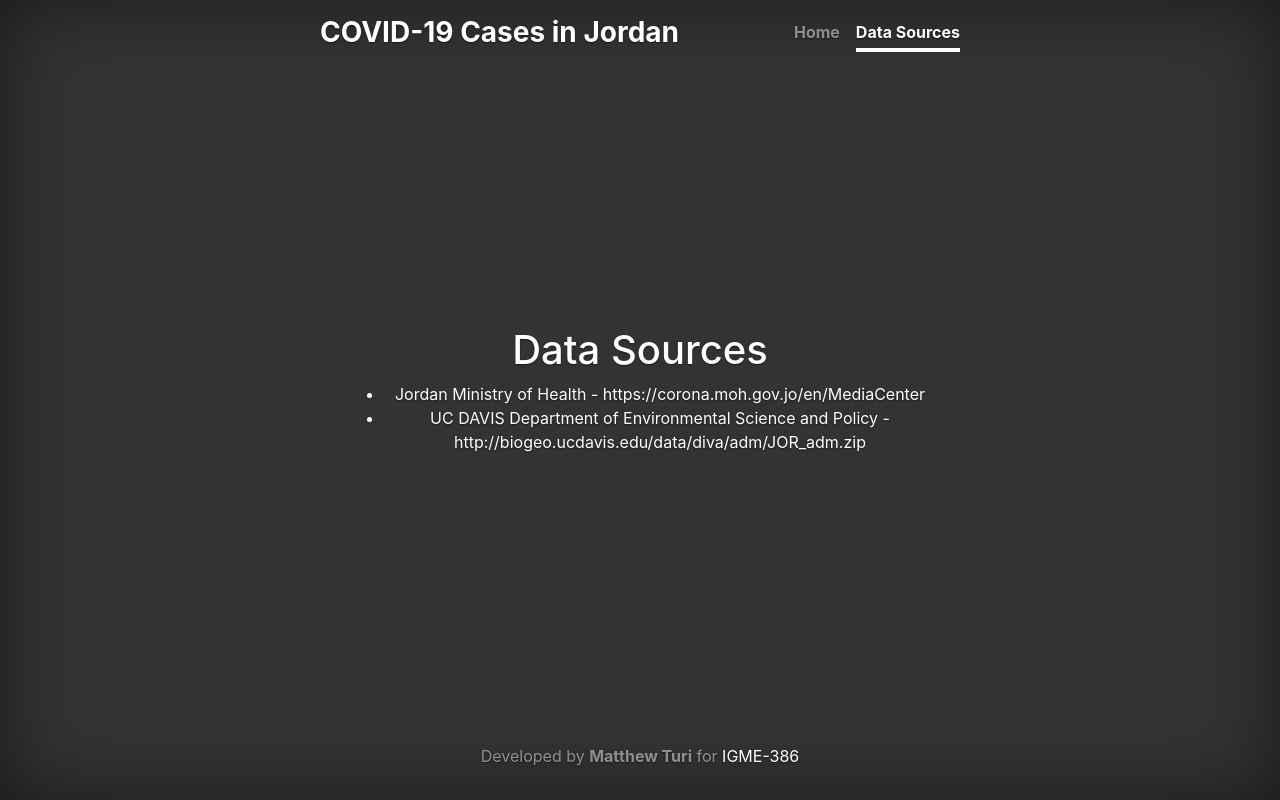
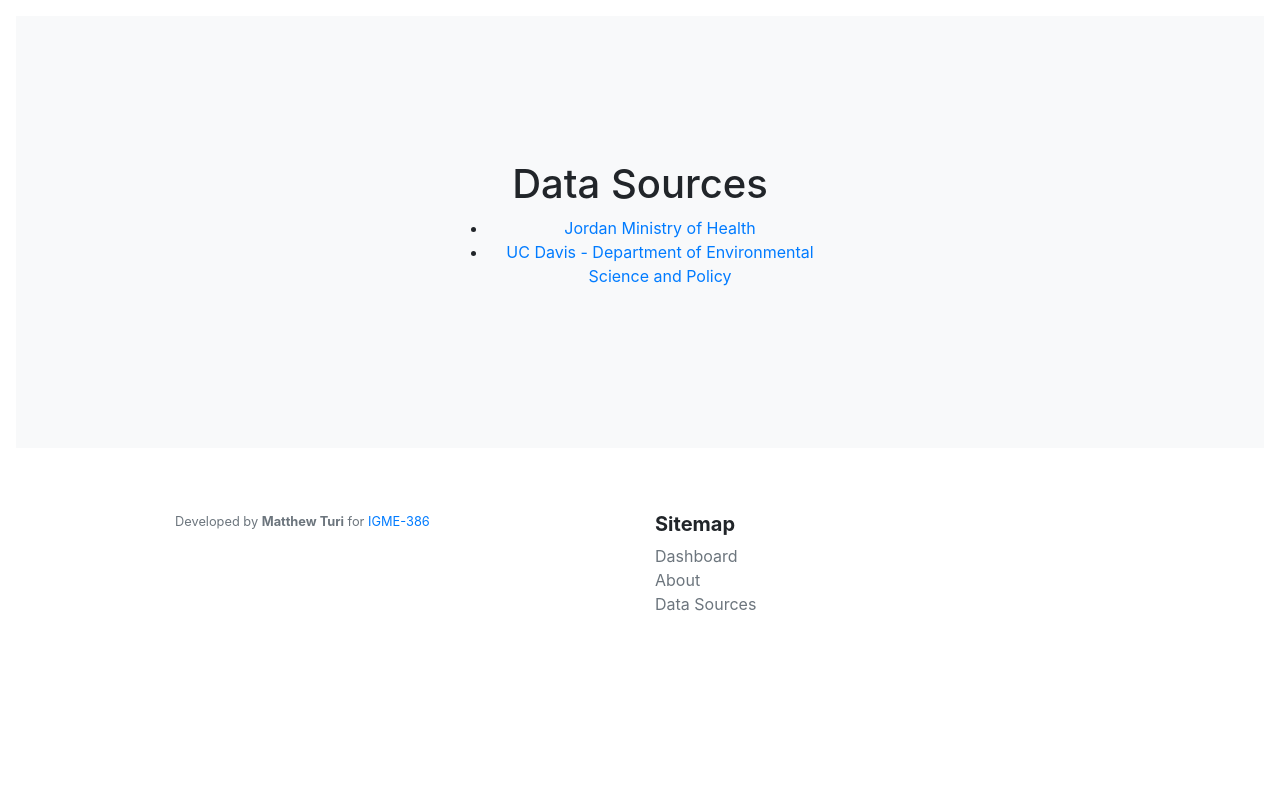
Before and after one commit to Qasem-moh/Jordan-COVID19-Dashboard, a Flask app: page /data-sources in a window 1280 px wide. Run offline with Flask 2, Linux system fonts and the light colour scheme; parts of the project's set-up code (start-up, migrations or seed data) failed here and were passed over; some libraries are stand-ins or nearby versions.

Commit message:
Switched out the template being used

```diff
--- a/main.py
+++ b/main.py
@@ -16,6 +16,7 @@ app = Flask(__name__)
 
 ROOT_URL = r"https://corona.moh.gov.jo"
 BASE_PATH = r"/en/MediaCenter"
+ALL_URLS = []
 
 
 # TODO Implement scheduler for gathering links every 24h
@@ -63,7 +64,7 @@ def gather_links():
                         break
 
                     link_path = link["href"]
-                    all_urls.append([link_path, date_time_obj])
+                    all_urls.append([link_path[-4:], date_time_obj])
 
             page_number += 1
 
@@ -85,7 +86,7 @@ def parse_update():
         return None
 
     # Get webpage
-    webpage = requests.get("{0}{1}?page={2}".format(ROOT_URL, BASE_PATH, page_id), verify=False)
+    webpage = requests.get("{0}{1}/{2}".format(ROOT_URL, BASE_PATH, page_id), verify=False)
 
     # Parse to BS4
     soup = BeautifulSoup(webpage.content, 'html.parser')
@@ -108,6 +109,9 @@ def parse_update():
         if len(row.lstrip().rstrip()) == 0:
             break
 
+        # Attempt to fix some formatting errors where the space after the first number isn't present
+        row = re.sub(r'(?<=\d)(?=[^\d\s])|(?<=[^\d\s])(?=\d)', ' ', row)
+
         pieces = row[2:].split(" ")
         num_cases = int(pieces[0].replace(",", ""))
         location = pieces[3].replace(",", "").replace(".", "")
@@ -125,9 +129,13 @@ def data_sources():
 
 @app.route('/')
 def index():
-    return render_template('index.html')
+    return render_template('index.html', all_urls=ALL_URLS)
 
 
 if __name__ == "__main__":
+    # Get links before initial application start
+    print("[*] Gathering initial links before application start")
+    ALL_URLS = gather_links()
+
     # Only for debugging while developing
     app.run(host="0.0.0.0", debug=True, port=5000)
--- a/static/cover.css
+++ /dev/null
@@ -1,123 +0,0 @@
-/*
- * Globals
- */
-
-/* Links */
-a,
-a:focus,
-a:hover {
-    color: #fff;
-}
-
-/* Custom default button */
-.btn-secondary,
-.btn-secondary:hover,
-.btn-secondary:focus {
-    color: #333;
-    text-shadow: none; /* Prevent inheritance from `body` */
-    background-color: #fff;
-    border: .05rem solid #fff;
-}
-
-
-/*
- * Base structure
- */
-
-html,
-body {
-    height: 100%;
-    background-color: #333;
-}
-
-body {
-    display: -ms-flexbox;
-    display: flex;
-    color: #fff;
-    text-shadow: 0 .05rem .1rem rgba(0, 0, 0, .5);
-    box-shadow: inset 0 0 5rem rgba(0, 0, 0, .5);
-}
-
-.cover-container {
-    max-width: 42em;
-}
-
-
-/*
- * Header
- */
-.masthead {
-    margin-bottom: 2rem;
-}
-
-.masthead-brand {
-    margin-bottom: 0;
-}
-
-.nav-masthead .nav-link {
-    padding: .25rem 0;
-    font-weight: 700;
-    color: rgba(255, 255, 255, .5);
-    background-color: transparent;
-    border-bottom: .25rem solid transparent;
-}
-
-.nav-masthead .nav-link:hover,
-.nav-masthead .nav-link:focus {
-    border-bottom-color: rgba(255, 255, 255, .25);
-}
-
-.nav-masthead .nav-link + .nav-link {
-    margin-left: 1rem;
-}
-
-.nav-masthead .active {
-    color: #fff;
-    border-bottom-color: #fff;
-}
-
-@media (min-width: 48em) {
-    .masthead-brand {
-        float: left;
-    }
-
-    .nav-masthead {
-        float: right;
-    }
-}
-
-
-/*
- * Cover
- */
-.cover {
-    padding: 0 1.5rem;
-}
-
-.cover .btn-lg {
-    padding: .75rem 1.25rem;
-    font-weight: 700;
-}
-
-
-/*
- * Footer
- */
-.mastfoot {
-    color: rgba(255, 255, 255, .5);
-}
-
-.bd-placeholder-img {
-    font-size: 1.125rem;
-    text-anchor: middle;
-    -webkit-user-select: none;
-    -moz-user-select: none;
-    -ms-user-select: none;
-    user-select: none;
-}
-
-@media (min-width: 768px) {
-    .bd-placeholder-img-lg {
-        font-size: 3.5rem;
-    }
-}
--- /dev/null
+++ b/static/styles.css
@@ -0,0 +1,93 @@
+.container {
+    max-width: 960px;
+}
+
+/*
+ * Custom translucent site header
+ */
+
+.site-header {
+    background-color: rgba(0, 0, 0, .85);
+    -webkit-backdrop-filter: saturate(180%) blur(20px);
+    backdrop-filter: saturate(180%) blur(20px);
+}
+
+.site-header a {
+    color: #999;
+    transition: ease-in-out color .15s;
+}
+
+.site-header a:hover {
+    color: #fff;
+    text-decoration: none;
+}
+
+/*
+ * Dummy devices (replace them with your own or something else entirely!)
+ */
+
+.product-device {
+    position: absolute;
+    right: 10%;
+    bottom: -30%;
+    width: 300px;
+    height: 540px;
+    background-color: #333;
+    border-radius: 21px;
+    -webkit-transform: rotate(30deg);
+    transform: rotate(30deg);
+}
+
+.product-device::before {
+    position: absolute;
+    top: 10%;
+    right: 10px;
+    bottom: 10%;
+    left: 10px;
+    content: "";
+    background-color: rgba(255, 255, 255, .1);
+    border-radius: 5px;
+}
+
+.product-device-2 {
+    top: -25%;
+    right: auto;
+    bottom: 0;
+    left: 5%;
+    background-color: #e5e5e5;
+}
+
+
+/*
+ * Extra utilities
+ */
+
+.border-top {
+    border-top: 1px solid #e5e5e5;
+}
+
+.border-bottom {
+    border-bottom: 1px solid #e5e5e5;
+}
+
+.box-shadow {
+    box-shadow: 0 .25rem .75rem rgba(0, 0, 0, .05);
+}
+
+.flex-equal > * {
+    -ms-flex: 1;
+    -webkit-box-flex: 1;
+    flex: 1;
+}
+
+@media (min-width: 768px) {
+    .flex-md-equal > * {
+        -ms-flex: 1;
+        -webkit-box-flex: 1;
+        flex: 1;
+    }
+}
+
+.overflow-hidden {
+    overflow: hidden;
+}
--- a/templates/base.html
+++ b/templates/base.html
@@ -3,13 +3,13 @@
 <head>
     <meta charset="utf-8">
     <meta name="viewport" content="width=device-width, initial-scale=1, shrink-to-fit=no">
+
     <title>{% block title %}{% endblock %}</title>
 
     <!-- Bootstrap -->
     <link rel="stylesheet" href="https://cdn.jsdelivr.net/npm/bootstrap@4.5.3/dist/css/bootstrap.min.css"
           integrity="sha384-TX8t27EcRE3e/ihU7zmQxVncDAy5uIKz4rEkgIXeMed4M0jlfIDPvg6uqKI2xXr2" crossorigin="anonymous">
-    <script src="https://code.jquery.com/jquery-3.5.1.slim.min.js" integrity="sha384-DfXdz2htPH0lsSSs5nCTpuj/zy4C+OGpamoFVy38MVBnE+IbbVYUew+OrCXaRkfj"
-            crossorigin="anonymous"></script>
+    <script src="https://code.jquery.com/jquery-3.5.1.min.js"></script>
     <script src="https://cdn.jsdelivr.net/npm/bootstrap@4.5.3/dist/js/bootstrap.bundle.min.js" integrity="sha384-ho+j7jyWK8fNQe+A12Hb8AhRq26LrZ/JpcUGGOn+Y7RsweNrtN/tE3MoK7ZeZDyx"
             crossorigin="anonymous"></script>
 
@@ -18,20 +18,20 @@
     <script src="https://unpkg.com/leaflet@1.0.3/dist/leaflet.js"></script>
 
     <!-- Custom styles -->
-    <link href="{{ url_for('static', filename='cover.css') }}" rel="stylesheet">
+    <link href="{{ url_for('static', filename='styles.css') }}" rel="stylesheet">
 </head>
 
-<body class="text-center">
-<div class="cover-container d-flex w-100 h-100 p-3 mx-auto flex-column">
-    {% include 'navbar.html' %}
+<body>
+<div class="position-relative overflow-hidden p-3 p-md-5 m-md-3 text-center bg-light">
+    {% block outer_content %}
+        <div class="col-md-5 p-lg-5 mx-auto my-5">
+            {% block inner_content %}
+            {% endblock %}
+        </div>
+    {% endblock %}
+</div>
 
-    <main role="main" class="inner cover">
-        {% block content %}
-        {% endblock %}
-    </main>
-
-    {% include 'footer.html' %}
-</div>
+{% include 'footer.html' %}
 
 {% block scripts %}
 {% endblock %}
--- a/templates/data-sources.html
+++ b/templates/data-sources.html
@@ -2,11 +2,11 @@
 {% block title %}Data Sources{% endblock %}
 {% set active_page = "data-sources" %}
 
-{% block content %}
+{% block inner_content %}
     <h1 class="cover-heading">Data Sources</h1>
     <ul>
-        <li>Jordan Ministry of Health - <a href="https://corona.moh.gov.jo/en/MediaCenter">https://corona.moh.gov.jo/en/MediaCenter</a></li>
-        <li>UC DAVIS Department of Environmental Science and Policy - <a href="http://biogeo.ucdavis.edu/data/diva/adm/JOR_adm.zip">http://biogeo.ucdavis.edu/data/diva/adm/JOR_adm.zip</a>
+        <li><a href="https://corona.moh.gov.jo/en/MediaCenter">Jordan Ministry of Health</a></li>
+        <li><a href="http://biogeo.ucdavis.edu/data/diva/adm/JOR_adm.zip">UC Davis - Department of Environmental Science and Policy</a>
         </li>
     </ul>
 {% endblock %}
--- a/templates/footer.html
+++ b/templates/footer.html
@@ -1,5 +1,16 @@
-<footer class="mastfoot mt-auto">
-    <div class="inner">
-        <p>Developed by <strong>Matthew Turi</strong> for <a href="https://www.rit.edu/study/geographic-information-systems-minor" target="_blank">IGME-386</a></p>
+<footer class="container py-5">
+    <div class="row">
+        <div class="col-12 col-md">
+            <small class="d-block mb-3 text-muted">Developed by <strong>Matthew Turi</strong> for <a href="https://www.rit.edu/study/geographic-information-systems-minor"
+                                                                                                     target="_blank">IGME-386</a></small>
+        </div>
+        <div class="col-6 col-md">
+            <h5><strong>Sitemap</strong></h5>
+            <ul class="list-unstyled text-small">
+                <li><a class="text-muted" href="{{ url_for('index') }}">Dashboard</a></li>
+                <li><a class="text-muted" href="#">About</a></li>
+                <li><a class="text-muted" href="{{ url_for('data_sources') }}">Data Sources</a></li>
+            </ul>
+        </div>
     </div>
 </footer>
--- a/templates/navbar.html
+++ /dev/null
@@ -1,15 +0,0 @@
-{% set navigation_bar = [
-    (url_for("index"), 'index', 'Home'),
-    (url_for("data_sources"), 'data-sources', 'Data Sources')
-] -%}
-
-<header class="masthead mb-auto">
-    <div class="inner">
-        <h3 class="masthead-brand"><strong>COVID-19 Cases in Jordan</strong></h3>
-        <nav class="nav nav-masthead justify-content-center">
-            {% for href, id, caption in navigation_bar %}
-                <a class="nav-link {% if id == active_page %}active{% endif %}" href="{{ href|e }}">{{ caption|e }}</a>
-            {% endfor %}
-        </nav>
-    </div>
-</header>
```
Also changed, not shown: templates/index.html (+34 -15 lines).
